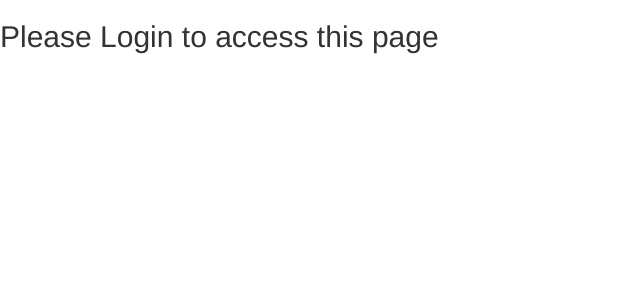
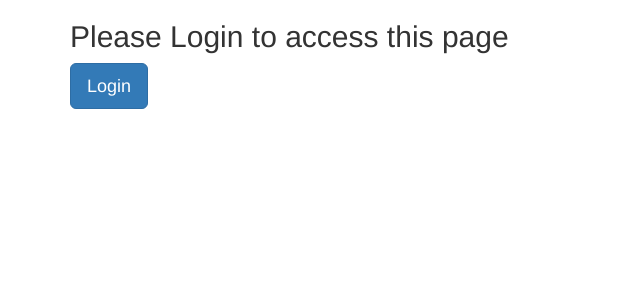
Before and after one commit to abhirocks550/hackathon-ui, a React app: page /customers in a window 1280 px wide. Shown: the top 300 px of the page, without its empty margins (0-640 px from the left). Built offline with nearby package versions, Linux system fonts and the light colour scheme; what redux-promise-middleware would draw is missing.

Commit message:
Display logged in username

```diff
--- a/src/app/components/Customers/Customers.js
+++ b/src/app/components/Customers/Customers.js
@@ -21,8 +21,12 @@ class Customers extends React.Component {
       );
     } else {
       customer = (
-      <div>
+      <div className="container">
         <h2>Please Login to access this page</h2>
+        <Link to="/" activeClassName="active"><button className="btn btn-lg btn-primary" value="Login">
+          Login
+        </button>
+        </Link>
       </div>);
     }
 
--- a/src/app/components/Customers/LoanStatus.js
+++ b/src/app/components/Customers/LoanStatus.js
@@ -4,7 +4,7 @@ import axios from 'axios';
 
 const LoanStatus = (props) => {
     return (
-        <div>
+        <div className="container">
             <h2>Loan status</h2>
         </div>
     );
```
